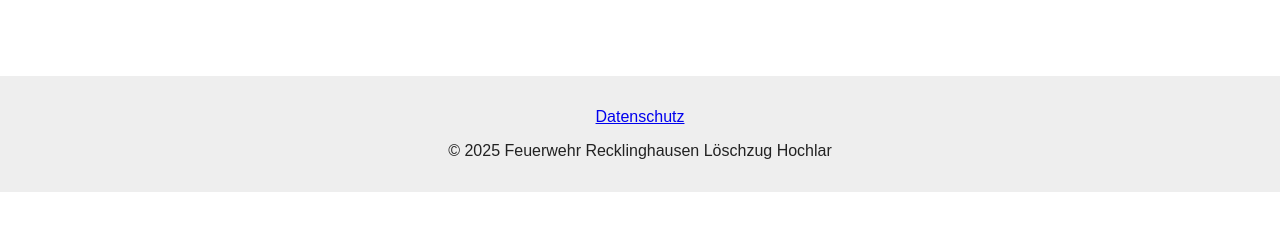
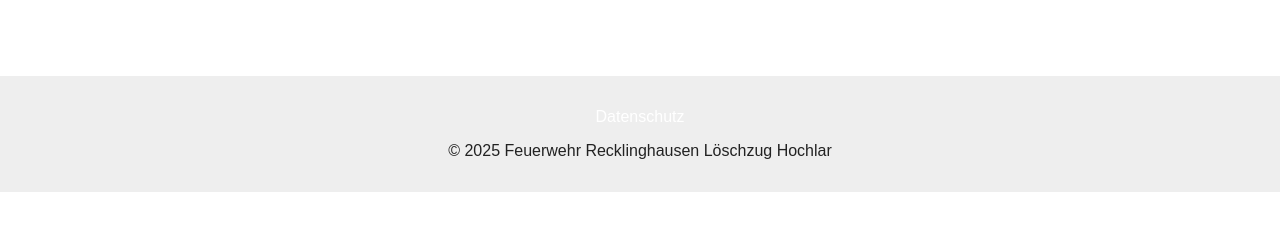
Before and after one commit to stefan-becker/loeschzug-hochlar, a Jekyll site: the page built from index.md, in a window 1280 px wide. Shown: the part 264-495 px from the top of the page. Built offline with Jekyll 4.4.1, drawn with Linux system fonts in a browser that asks for light colours.

Commit message:
Footer CSS anpassung

```diff
--- a/assets/css/style.css
+++ b/assets/css/style.css
@@ -28,3 +28,13 @@ footer {
   padding: 1rem;
   margin-top: 2rem;
 }
+
+footer a {
+  color: white;
+  margin: 0 1rem;
+  text-decoration: none;
+}
+
+footer a:hover {
+ text-decoration: underline;
+}
```
